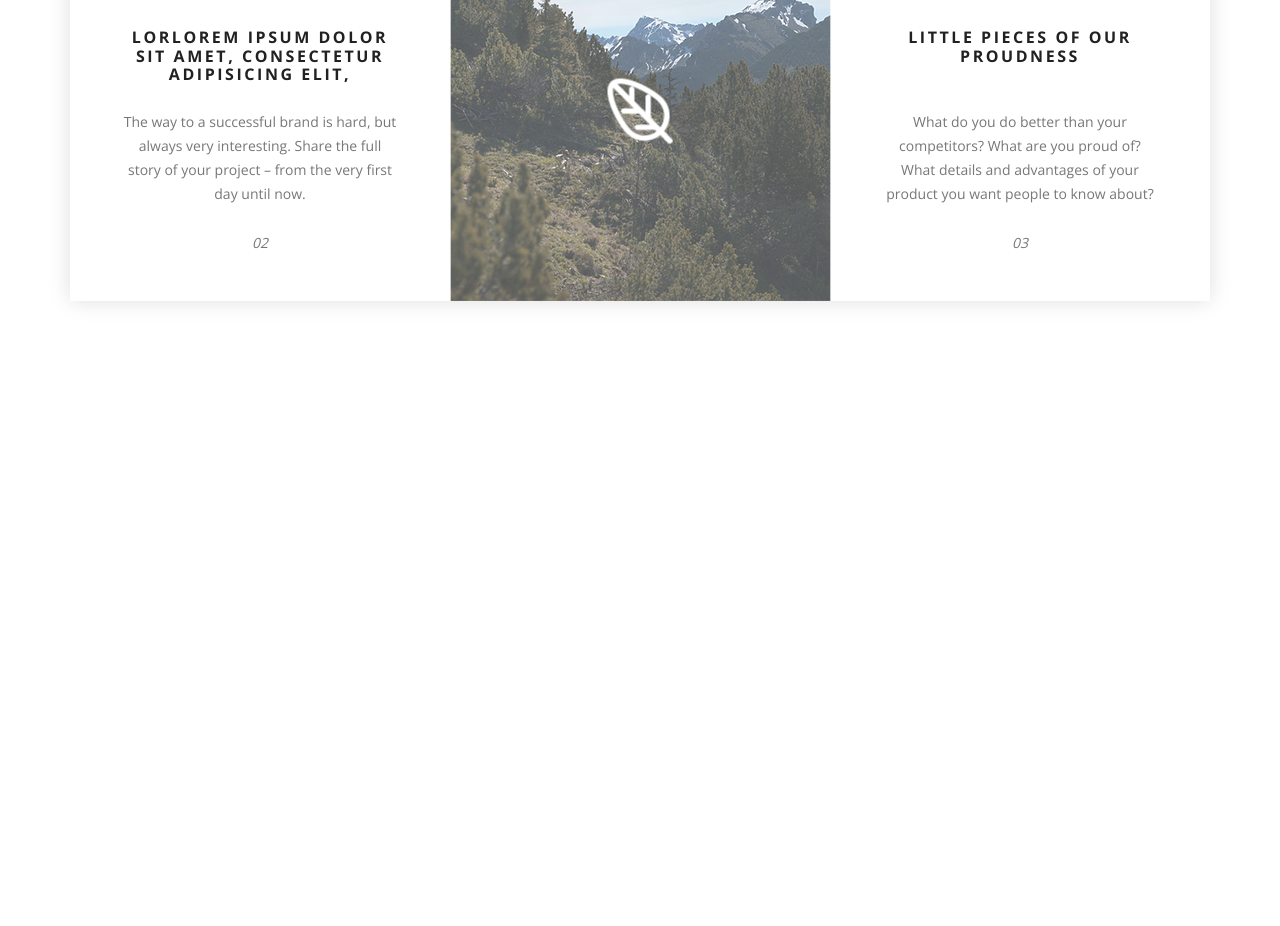
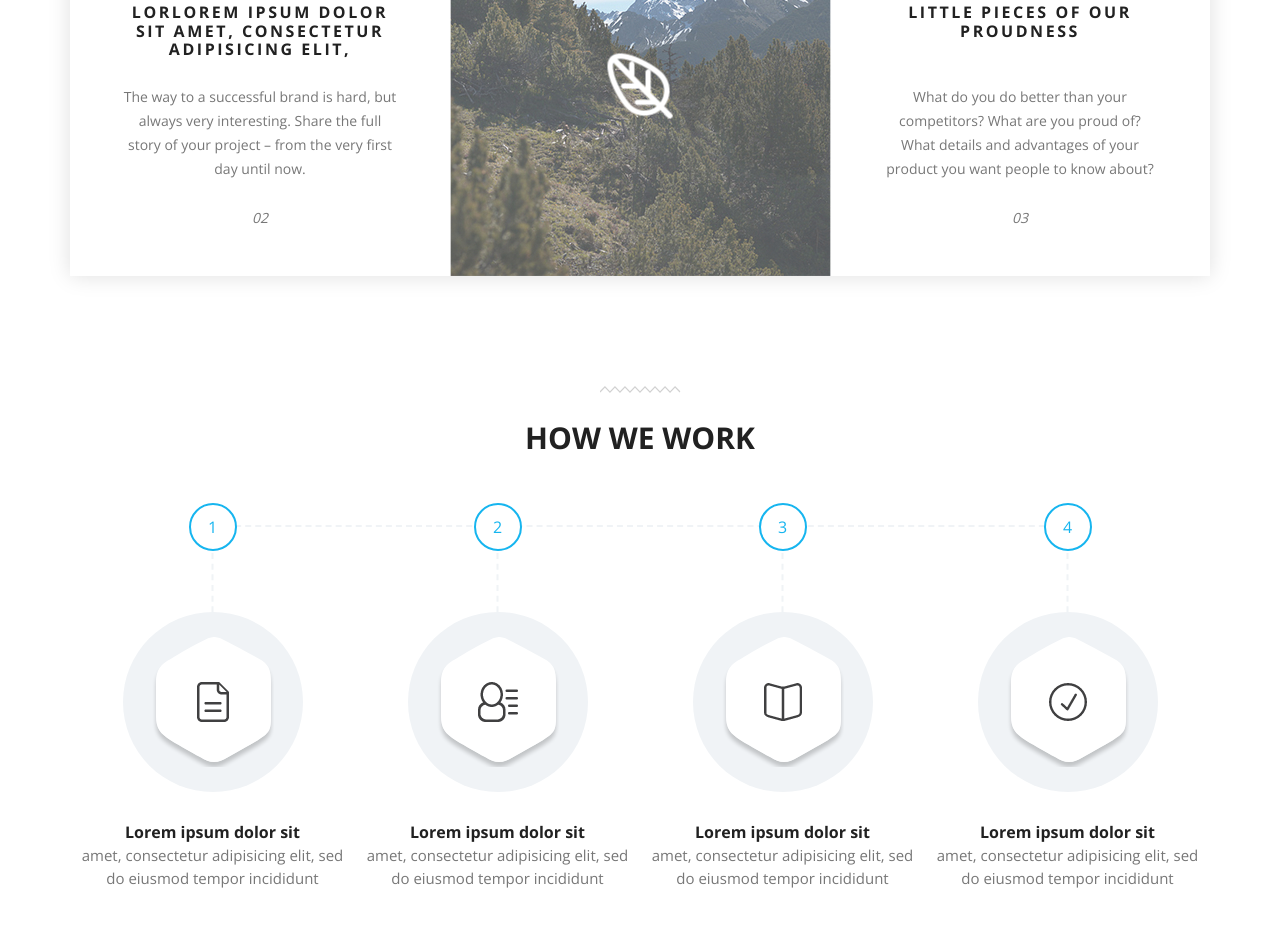
Before and after one commit to PaperZenoz/HobbyWorld, a website: page app/pug/index.pug in a window 1280 px wide. Shown: the part 734-1660 px from the top of the page. Before the commit the page ends 1095 px from the top, so only its background shows below. Drawn offline with nearby package versions, Linux system fonts and the light colour scheme; files that its build step writes are made by us from their sources; files whose address does not match are found by name.

Commit message:
How We Work

```diff
--- /dev/null
+++ b/app/pug/_partials/how-we-work.pug
@@ -0,0 +1,41 @@
+section#work
+    .container
+        h2 How we work
+        .work__gray-line
+        .work__wrap
+            .work__item
+                .work__number
+                    p 1
+                .work__img-block
+                        img(src="img/how-we-work/work-ic-1.png")
+
+                .work__item-text
+                    strong Lorem ipsum dolor sit
+                    p amet, consectetur adipisicing elit, sed do eiusmod tempor incididunt
+            .work__item
+                .work__number
+                    p 2
+                .work__img-block
+                    img(src="img/how-we-work/work-ic-2.png")
+
+                .work__item-text
+                    strong Lorem ipsum dolor sit
+                    p amet, consectetur adipisicing elit, sed do eiusmod tempor incididunt
+            .work__item
+                .work__number
+                    p 3
+                .work__img-block
+                    img(src="img/how-we-work/work-ic-3.png")
+
+                .work__item-text
+                    strong Lorem ipsum dolor sit
+                    p amet, consectetur adipisicing elit, sed do eiusmod tempor incididunt
+            .work__item
+                .work__number
+                    p 4
+                .work__img-block
+                    img(src="img/how-we-work/work-ic-4.png")
+
+                .work__item-text
+                    strong Lorem ipsum dolor sit
+                    p amet, consectetur adipisicing elit, sed do eiusmod tempor incididunt
--- a/app/pug/index.pug
+++ b/app/pug/index.pug
@@ -1,7 +1,8 @@
 extends _layouts/home
 block styles
     link(rel="stylesheet" href="css/style.min.css")
-    link(href="https://fonts.googleapis.com/css?family=Open+Sans:400,700&display=swap" rel="stylesheet")
+    link(href="https://fonts.googleapis.com/css?family=Open+Sans:400,300,700&display=swap" rel="stylesheet")
 
 block content
     include _partials/our-journal
+    include _partials/how-we-work
--- a/app/sass/_global.sass
+++ b/app/sass/_global.sass
@@ -5,7 +5,7 @@ $gray: #777777
 
 body
   font-family: 'Open Sans'
-  padding: 60px
+  padding: 0 60px 60px
   min-width: 320px
   color: #212121
 
@@ -31,7 +31,7 @@ h2
   font-size: 30px
   text-align: center
   text-transform: uppercase
-  margin-top: 110px
+  margin-top: 145px
   position: relative
   margin-bottom: 70px
   &::before
--- /dev/null
+++ b/app/sass/project-blocks/how-we-work.sass
@@ -0,0 +1,81 @@
+$blue: #16b5ef
+$gray: #777777
+
+
+.work__
+  &gray-line
+    max-width: 890px
+    width: 100%
+    margin: 0 auto
+    border-bottom: 2px dashed #f0f3f6
+    height: 1px
+
+  &wrap
+    display: flex
+    justify-content: space-between
+
+  &number
+    width: 48px
+    height: 48px
+    border-radius: 50%
+    border: 2px solid $blue
+    display: flex
+    justify-content: center
+    align-items: center
+    color: $blue
+    position: absolute
+    top: -24px
+    left: 50%
+    transform: translateX(-50%)
+    background: white
+    z-index: 3
+    &:before
+      content: ''
+      display: block
+      height: 70px
+      width: 1px
+      border-left: 2px dashed #f0f3f6
+      z-index: 1
+      position: absolute
+      left: 50%
+      transform: translateX(-50%)
+      top: 48px
+
+
+  &item
+    width: calc(100% / 4)
+    text-align: center
+    padding-top: 85px
+    position: relative
+    &-text
+      padding: 0 10px
+      line-height: 23px
+      strong
+        font-size: 16px
+      p
+        font-size: 15px
+        color: $gray
+        font-weight: 300
+  &img
+    &-block
+      width: 180px
+      height: 180px
+      margin: 0 auto 29px
+      background-color: #f0f3f6
+      border-radius: 50%
+      position: relative
+      display: flex
+      align-items: center
+      justify-content: center
+      img
+        z-index: 1
+      &:before
+        content: ''
+        width: 122px
+        height: 130px
+        background: url("../../img/how-we-work/polygon.png")
+        position: absolute
+        display: block
+        top: 50%
+        left: 50%
+        transform: translate(-50% , -50%)
--- /dev/null
+++ b/app/sass/project-blocks/our-journal.sass
@@ -0,0 +1,100 @@
+$blue: #16b5ef
+$gray: #777777
+
+
+.our-journal
+    &__grid-box
+        &-first
+            grid-column-start: 1
+            grid-column-end: 3
+            grid-row-start: 1
+            grid-row-end: 2
+            display: flex
+            flex-direction: row-reverse
+            align-items: center
+            .our-journal__card-type:before
+                left: -10px
+
+
+
+        &-second
+            grid-column-start: 1
+            grid-column-end: 3
+            grid-row-start: 2
+            grid-row-end: 3
+            display: flex
+            align-items: center
+            .our-journal__card-type:before
+                right: -10px
+
+        &-third
+            grid-column-start: 3
+            grid-column-end: 4
+            grid-row-start: 1
+            grid-row-end: 3
+            flex-direction: column-reverse
+            display: flex
+            align-items: center
+            .our-journal__card-type:before
+                top: -10px
+
+    &__wrap
+        width: 100%
+        box-shadow: 0 0 21px rgba(6, 6, 6, 0.13)
+        display: grid
+        overflow: hidden
+
+    &__item
+        width: calc(1140px / 3)
+        min-height: 380px
+        position: relative
+        &-bg
+            position: absolute
+            left: 0
+            right: 0
+            top: 0
+            bottom: 0
+        &-ic
+            position: absolute
+            top: 50%
+            left: 50%
+            transform: translate(-50%, -50%)
+    &__card
+        &-type
+            padding: 45px 51px
+            text-align: center
+            &:before
+                content: ''
+                width: 20px
+                height: 20px
+                background: white
+                display: block
+                position: absolute
+                transform: rotate(-45deg)
+                z-index: 1
+                top: 50px
+            span
+                color: $blue
+                display: block
+                text-transform: uppercase
+                font-size: 11px
+                font-weight: 700
+                margin-bottom: 50px
+                letter-spacing: 1.74px
+            strong
+                height: 55px
+                display: flex
+                align-items: center
+                display: block
+                text-transform: uppercase
+                letter-spacing: 2.55px
+                margin-bottom: 27px
+            p
+                display: block
+                color: $gray
+                font-size: 14px
+                font-weight: 400
+                line-height: 24px
+        &-number
+            margin-top: 25px
+            font-style: italic
--- a/app/sass/style.sass
+++ b/app/sass/style.sass
@@ -2,102 +2,8 @@
 @import "fonts"
 @import "global"
 @import "scrollbar"
-
-.our-journal
-  &__grid-box
-    &-first
-      grid-column-start: 1
-      grid-column-end: 3
-      grid-row-start: 1
-      grid-row-end: 2
-      display: flex
-      flex-direction: row-reverse
-      align-items: center
-      .our-journal__card-type:before
-        left: -10px
+@import "project-blocks/our-journal"
+@import "project-blocks/how-we-work"
 
 
-
-    &-second
-      grid-column-start: 1
-      grid-column-end: 3
-      grid-row-start: 2
-      grid-row-end: 3
-      display: flex
-      align-items: center
-      .our-journal__card-type:before
-        right: -10px
-
-    &-third
-      grid-column-start: 3
-      grid-column-end: 4
-      grid-row-start: 1
-      grid-row-end: 3
-      flex-direction: column-reverse
-      display: flex
-      align-items: center
-      .our-journal__card-type:before
-        top: -10px
-
-  &__wrap
-    width: 100%
-    box-shadow: 0 0 21px rgba(6, 6, 6, 0.13)
-    display: grid
-    overflow: hidden
-
-  &__item
-    width: calc(1140px / 3)
-    min-height: 380px
-    position: relative
-    &-bg
-      position: absolute
-      left: 0
-      right: 0
-      top: 0
-      bottom: 0
-    &-ic
-      position: absolute
-      top: 50%
-      left: 50%
-      transform: translate(-50%, -50%)
-  &__card
-    &-type
-      padding: 45px 51px
-      text-align: center
-      &:before
-        content: ''
-        width: 20px
-        height: 20px
-        background: white
-        display: block
-        position: absolute
-        transform: rotate(-45deg)
-        z-index: 1
-        top: 50px
-      span
-        color: $blue
-        display: block
-        text-transform: uppercase
-        font-size: 11px
-        font-weight: 700
-        margin-bottom: 50px
-        letter-spacing: 1.74px
-      strong
-        height: 55px
-        display: flex
-        align-items: center
-        display: block
-        text-transform: uppercase
-        letter-spacing: 2.55px
-        margin-bottom: 27px
-      p
-        display: block
-        color: $gray
-        font-size: 14px
-        font-weight: 400
-        line-height: 24px
-    &-number
-      margin-top: 25px
-      font-style: italic
-
 @import "media"
```
Also changed, not shown: app/css/project-blocks/how-we-work.min.css (added), app/css/project-blocks/our-journal.min.css (added), app/css/style.min.css, app/img/how-we-work/polygon.png (added), app/img/how-we-work/work-ic-1.png (added), app/img/how-we-work/work-ic-2.png (added), app/img/how-we-work/work-ic-3.png (added), app/img/how-we-work/work-ic-4.png (added), app/index.html.
